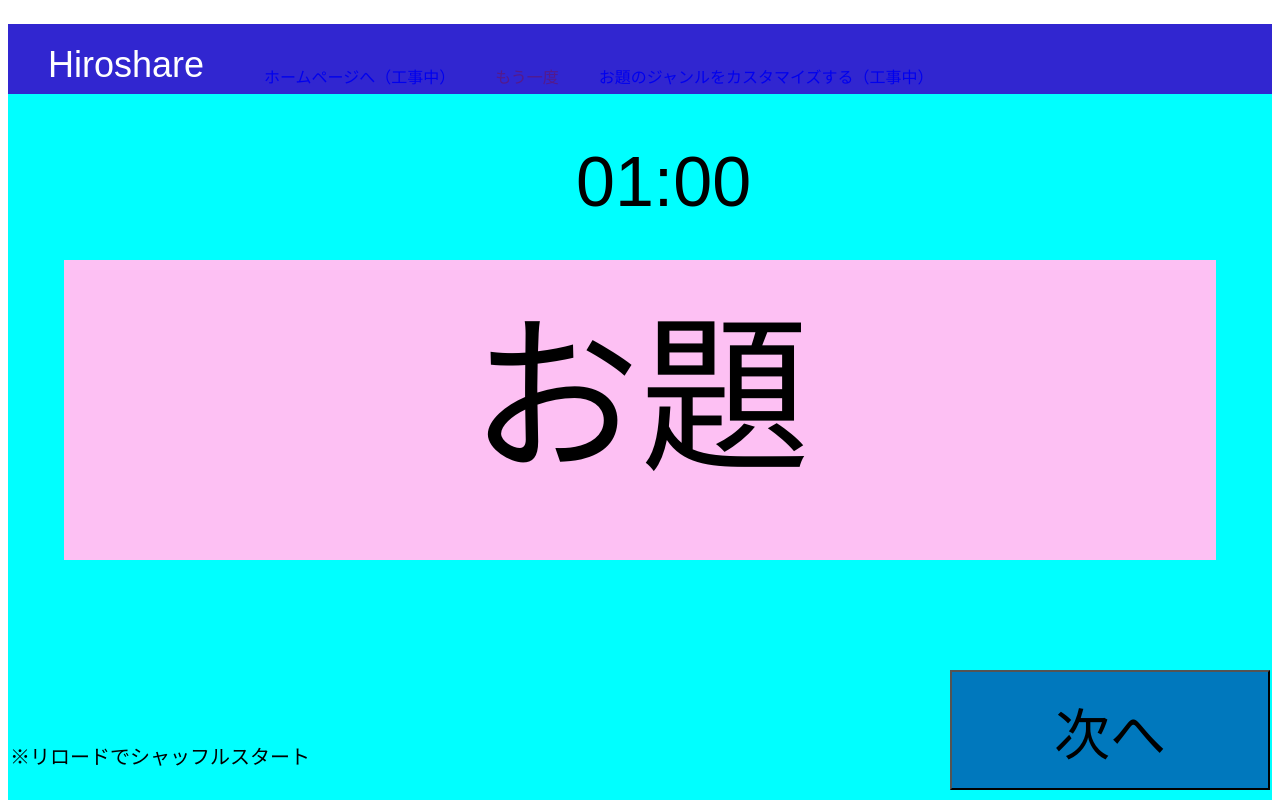
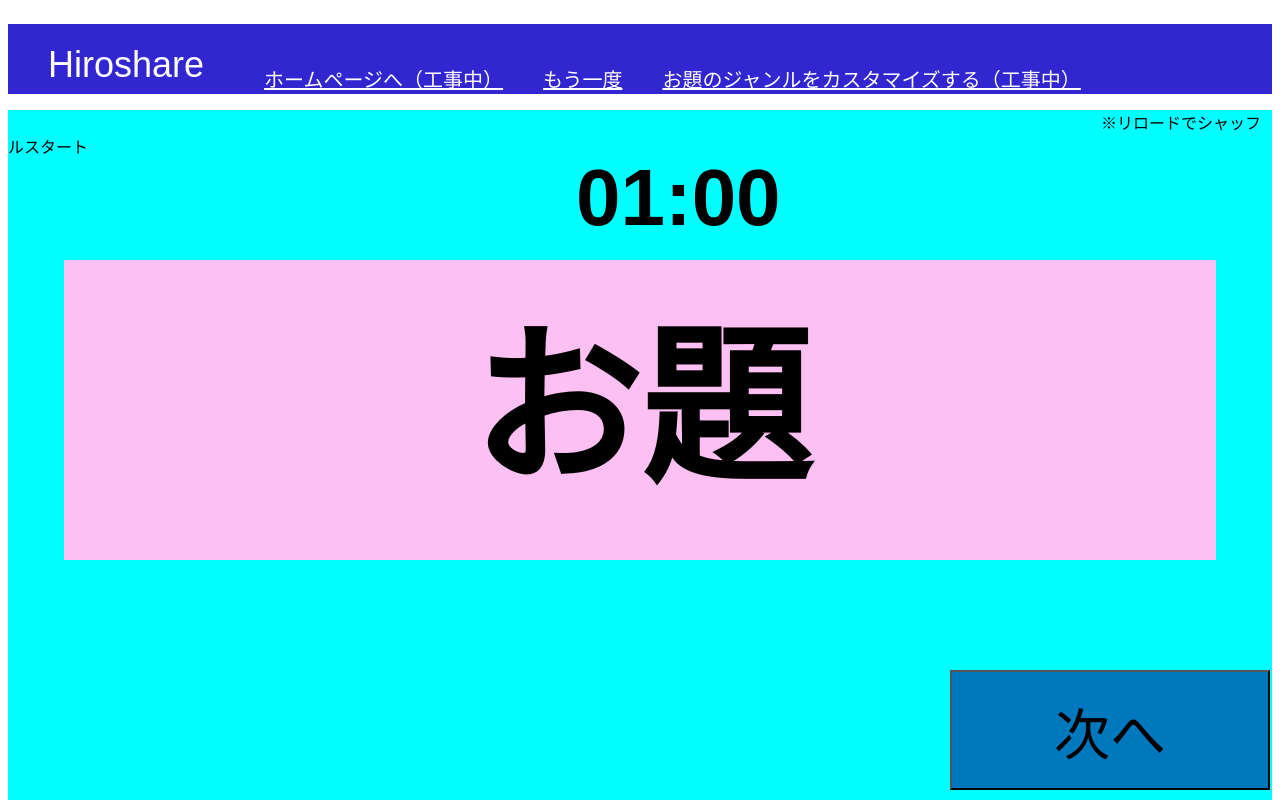
Before and after one commit to 18yotilldie/flushcard, a plain HTML site: page index.html in a window 1280 px wide. Shown: the top 800 px of the page. Drawn offline with Linux system fonts and the light colour scheme.

Commit message:
Update stylesheet.css

```diff
--- a/stylesheet.css
+++ b/stylesheet.css
@@ -10,22 +10,19 @@ li {
   list-style: none;
 }
 
-a {
-  text-decoration: none;
-}
-
 .header {
   background-color: #3126d0;
   color: rgb(255, 255, 255);
   height: 70px;
 }
 
-li {
+a{
   list-style: none;
+  font-size: 20px;
   float: left;
   padding: 40px 20px;
+  color: rgb(255, 255, 255);
 }
-
 
 .header-logo {
   float: left;
@@ -45,9 +42,11 @@ li {
   transform: translate(-50%, -50%);
   font-size:170px;
   text-align: center;
+  line-height: 300px;
   vertical-align: middle;
   height:300px;
   width: 90%;
+  font-weight: bold;
   background-color: rgb(253, 192, 243);
 }
 
@@ -55,7 +54,7 @@ li {
   display: inline-block;
   cursor: pointer;
   position: absolute;
-  bottom: 10px;
+	bottom: 10px;
   right:10px;
   height: 15%;
   width: 25%;
@@ -63,16 +62,10 @@ li {
   background-color: rgb(0, 120, 189);
 }
 
-#caution{
-  position: absolute;
-  bottom: 10px;
-  left:10px;
-  font-size: 20px;
-  }
-
 #default{
   position: absolute;
   top: 72px;
   left:45%;
-  font-size: 70px;
+  font-size: 80px;
+  font-weight: bold;
 }
```
